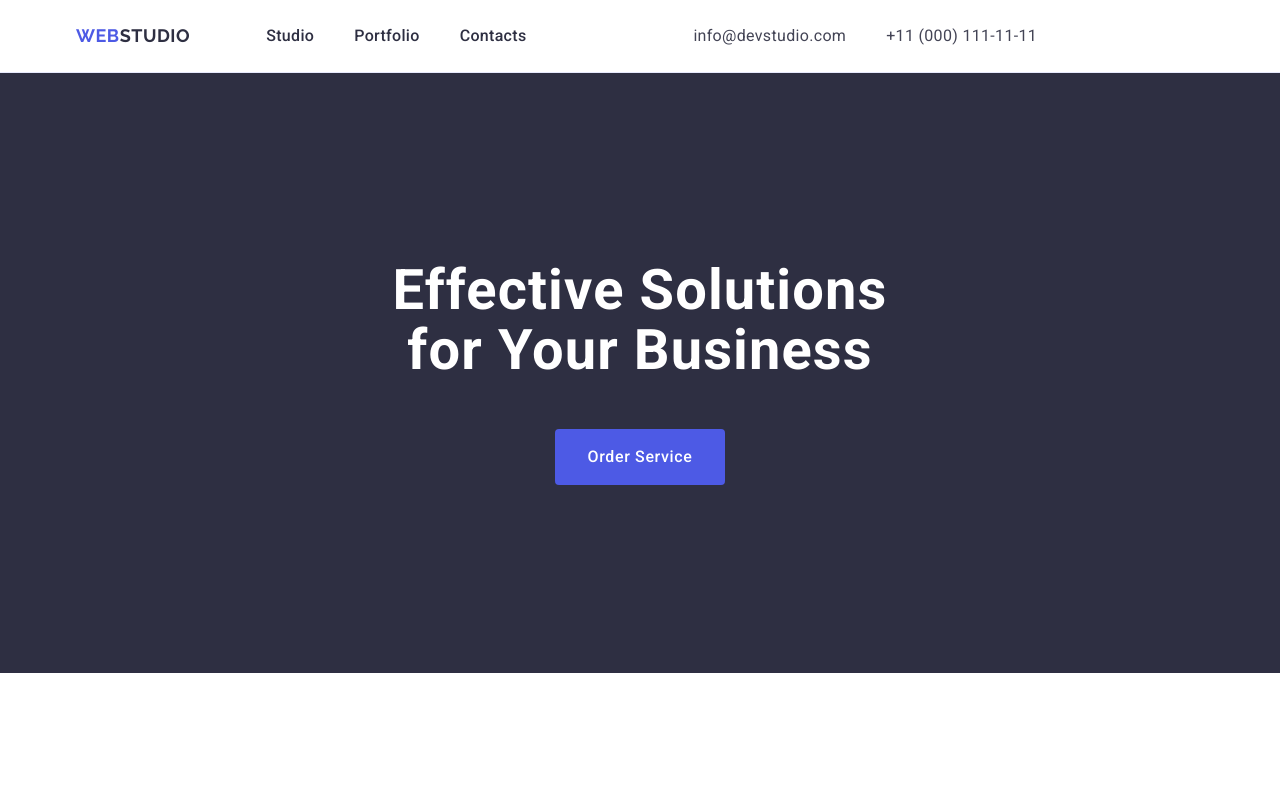
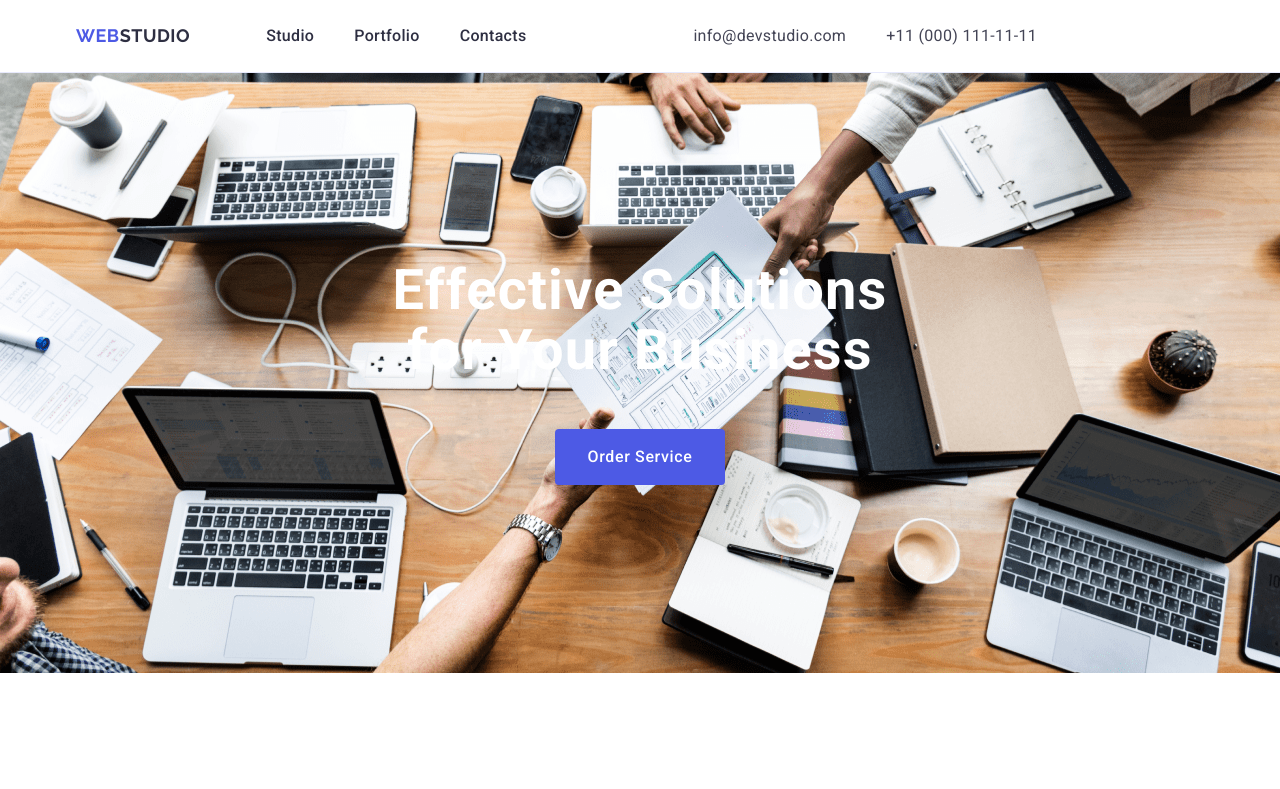
Before and after one commit to Nataliia21a/goit-markup-hw-04, a plain HTML site: page index.html in a window 1280 px wide. Shown: the top 789 px of the page. Drawn offline with nearby package versions, Linux system fonts and the light colour scheme.

Commit message:
background-hero

```diff
--- a/css/style.css
+++ b/css/style.css
@@ -161,6 +161,10 @@ h1 {
 .hero {
   background: #2e2f42;
   padding: 188px 0;
+  background-image: url(../images/people_office.png);
+  background-repeat: no-repeat;
+  background-position: center;
+  background-size: cover;
 }
 
 .container-hero {
```
Also changed, not shown: images/people_office.png (added).
